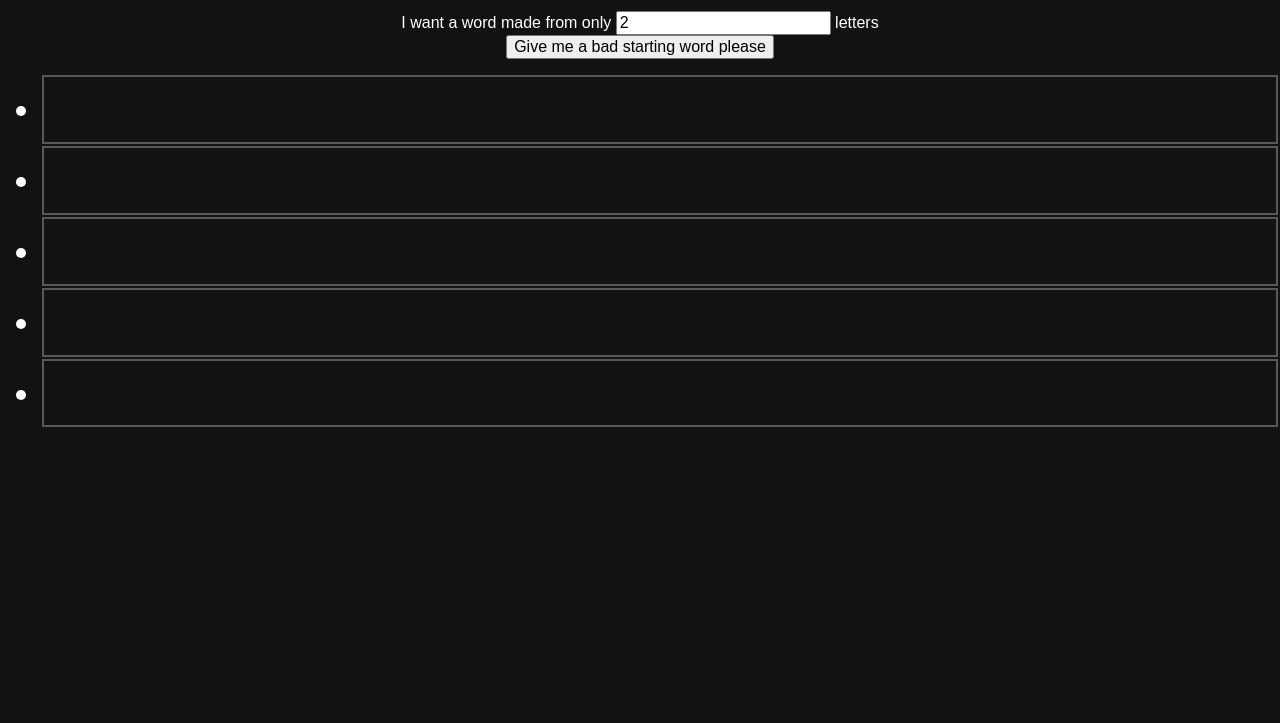
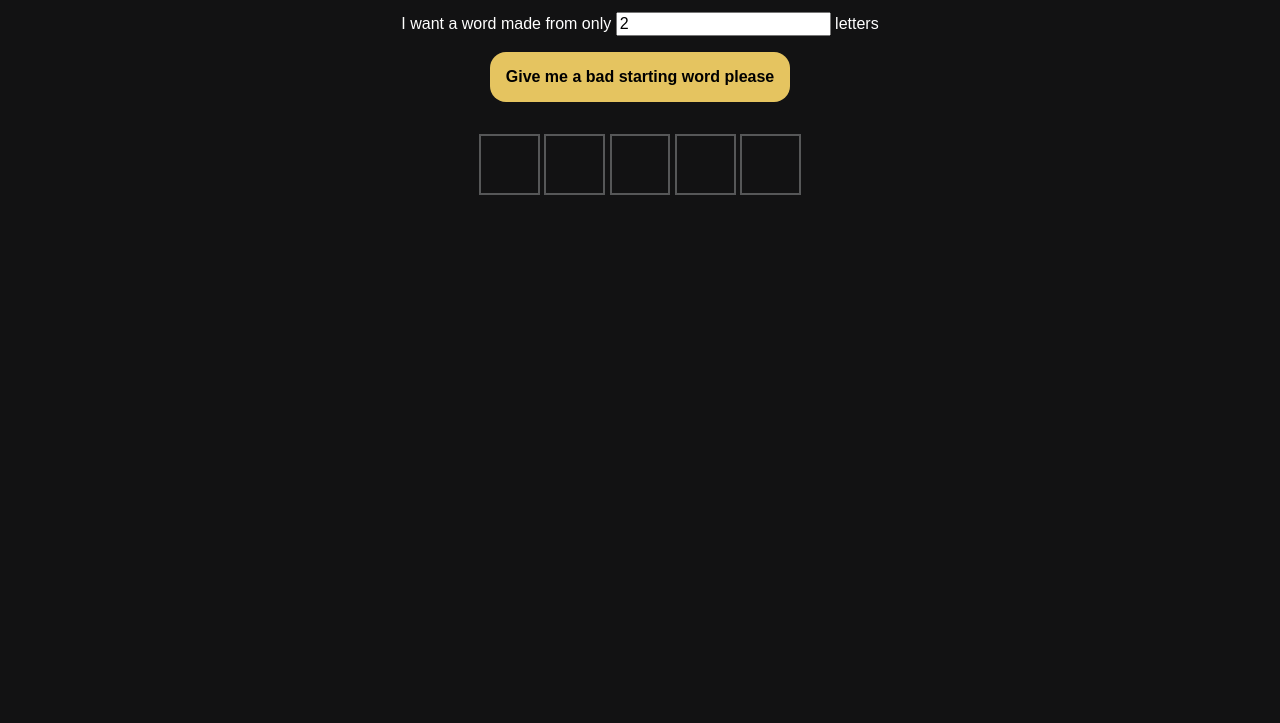
Before and after one commit to jmeit/bad-wordle, a plain HTML site: page index.html in a window 1280 px wide. Shown: the part 77-800 px from the top of the page. Drawn offline with Linux system fonts and the light colour scheme.

Commit message:
styled more like wordle

```diff
--- a/css/main.css
+++ b/css/main.css
@@ -93,12 +93,37 @@ body {
   font-family: Arial, Helvetica, sans-serif;
 }
 
+#title {
+  border-bottom: 1px solid #4A4A4A;
+}
+
+#submit {
+  background: #e5c460;
+  border: 0;
+  padding: 1em;
+  border-radius: 1em;
+  font-weight: bold;
+  margin: 1em;
+}
+
+.tiles {
+  padding: 0;
+}
 .tile {
   border: 2px solid #565758;
   font-weight: 700;
   font-size: 2rem;
-  margin: 2px;
-  padding: 10px;
+  margin: 0px;
+  padding: 0.7rem;
+  display: inline-block;
+  box-sizing: border-box;
+  width: 3.8rem;
+  height: 3.8rem;
+  vertical-align: middle;
+  text-align: center;
+  text-transform: capitalize;
+  background: #121213;
+  line-height: 1em;
 }
 
 /* ==========================================================================
--- a/index.html
+++ b/index.html
@@ -24,13 +24,13 @@
 
 <body>
 
-  <h1 class="center">Bad Wordle</h1>
+  <h1 id="title" class="center">Bad Wordle</h1>
 
   <div class="center">
     <form id="word-length-form">
       <label for="word-length">I want a word made from only <input type="number" id="word-length" size="2" value="2"> letters</label>
       <br>
-      <input type="submit" value="Give me a bad starting word please">
+      <input type="submit" id="submit" value="Give me a bad starting word please">
     </form>
 
     <div class="tiles-wrap">
```
